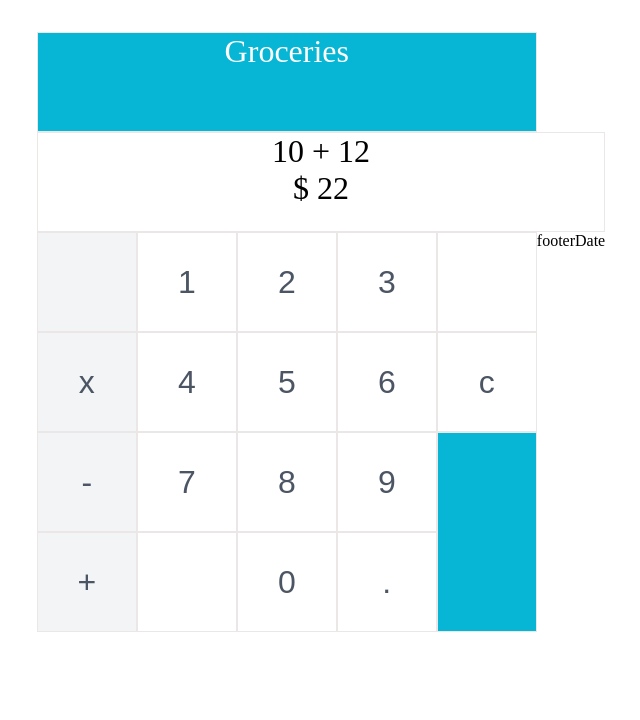
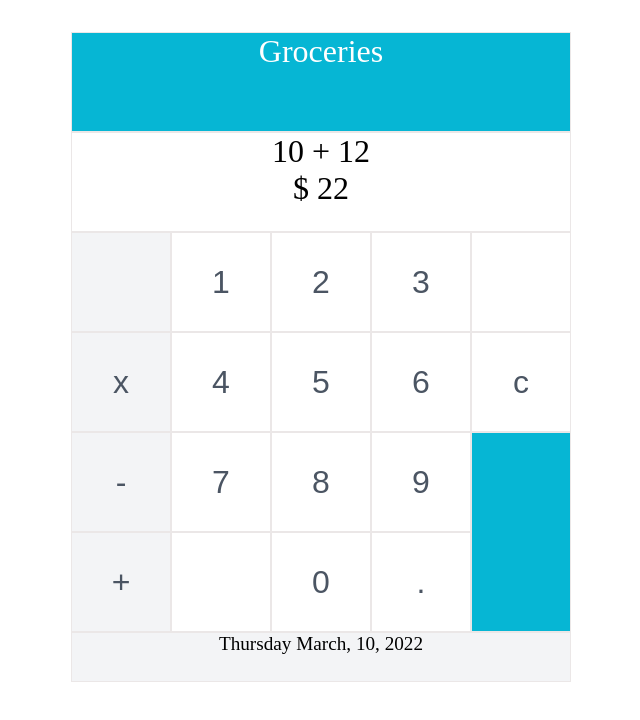
Before and after one commit to frankcdlc/calculator-react, a React (Create React App) app in the folder calculator/: page / in a window 1280 px wide. Shown: the top 720 px of the page, without its empty margins (319-959 px from the left). Built offline with nearby package versions, Linux system fonts and the light colour scheme.

Commit message:
ADD: footer styles

```diff
--- a/calculator/src/components/footerDate.jsx
+++ b/calculator/src/components/footerDate.jsx
@@ -1,8 +1,19 @@
+import styled from "@emotion/styled"
 import React from 'react'
 
 function FooterDate() {
+  const StyledFooterDate = styled.div({
+    border: `1px solid rgb(235, 231, 231)`,
+    gridColumn: `span 5`,
+    alignItems: `center`,
+    textAlign: `center`,
+    fontSize: `1.2rem`,
+    backgroundColor: `#F3F4F6`
+
+  })
+
   return (
-    <div>footerDate</div>
+    <StyledFooterDate>Thursday March, 10, 2022</StyledFooterDate>
   )
 }
 
```
